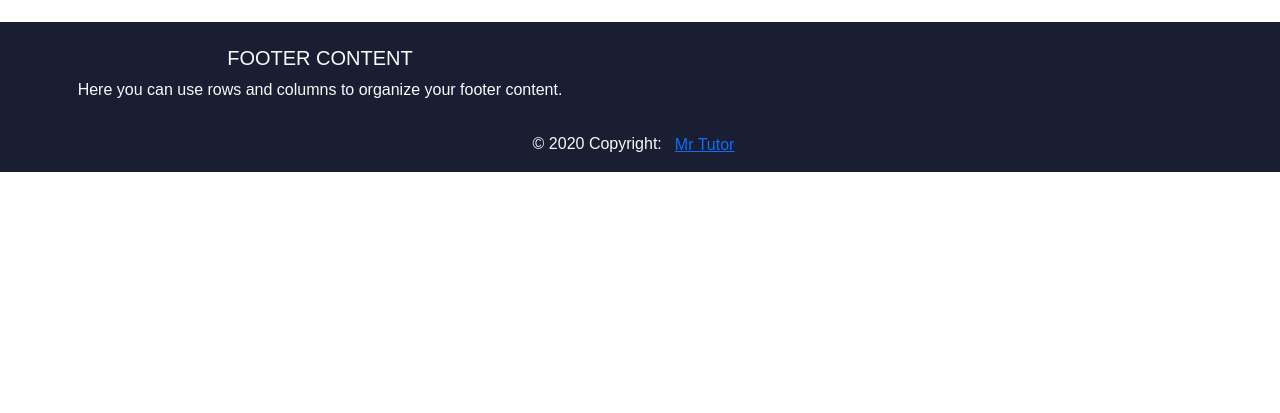
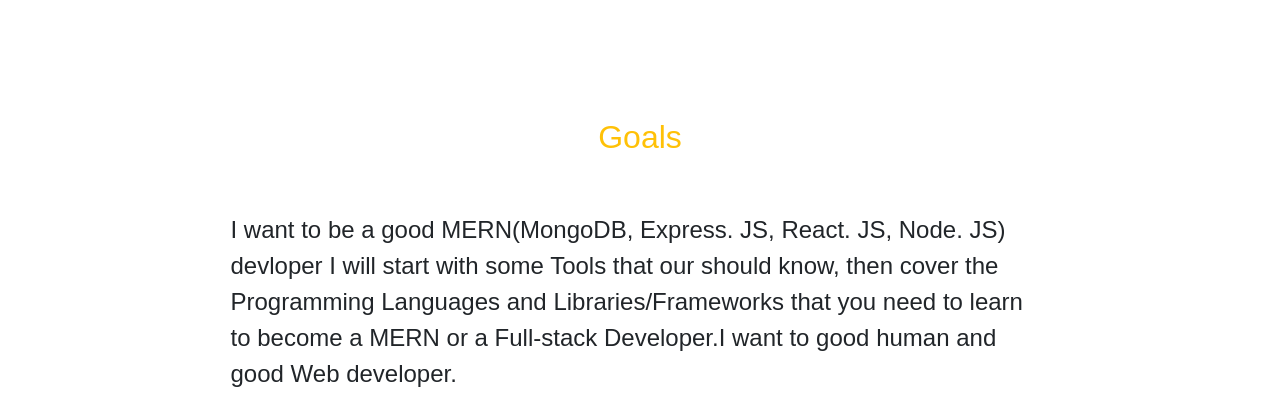
Before and after one commit to kanakWeb/mr-tutor, a React (Create React App) app: page /about in a window 1280 px wide. Shown: the part 539-952 px from the top of the page. Before the commit the page ends 800 px from the top, so only its background shows below. Built offline with nearby package versions, Linux system fonts and the light colour scheme; no server answers.

Commit message:
goal  part added

```diff
--- a/src/Pages/Home/About/About.js
+++ b/src/Pages/Home/About/About.js
@@ -3,6 +3,7 @@ import "./About.css";
 import Kanak from "../../../images/kanak.jpg";
 const h2 = () => {
   return (
+    <div className="container">
       <div class=" container my-5 row">
         <div class=" col-sm-12 col-md-7   col-lg-6 ">
           <div class="Bar">
@@ -12,20 +13,33 @@ const h2 = () => {
           <p class="paragraph">
             Hi I am leaning towards web development. I am a graduate
             student of Daffodil International University, Dhaka
-          Bangladesh Measuring in Computer Science and engineering. I
-          have some technical and analytical skills through my degree
-          Some knowledge of working across front-end development
-          skills I'm taking. And so I'm looking for some knowledge.
-          And I stepped on the road from programming hero to web
-          development hero.
+            Bangladesh Measuring in Computer Science and engineering.
+            I have some technical and analytical skills through my
+            degree Some knowledge of working across front-end
+            development skills I'm taking. And so I'm looking for some
+            knowledge. And I stepped on the road from programming hero
+            to web development hero.
           </p>
           <button class="button btn" href="#">
             Explore Now
           </button>
-
         </div>
         <div class="half col-md-12 px-2 d-flex justify-contet-center align-items-center col-sm-12 col-lg-6">
           <img src={Kanak} alt="kanak1" />
+        </div>
+      </div>
+
+      <div class="size-text container py-5">
+        <h2 className="text-center py-5 text-warning fs-2">Goals</h2>
+        <p class="card-text text-justify fs-4 w-75 mx-auto">
+
+          I want to be a good MERN(MongoDB, Express. JS, React. JS, Node.
+          JS) devloper I will start with some  Tools that
+          our should know, then cover the Programming Languages and
+          Libraries/Frameworks that you need to learn to become a
+         MERN or a Full-stack Developer.I want to good human and
+          good Web developer.
+        </p>
       </div>
     </div>
   );
```
Lines whose indentation alone changed are shown as unchanged.
